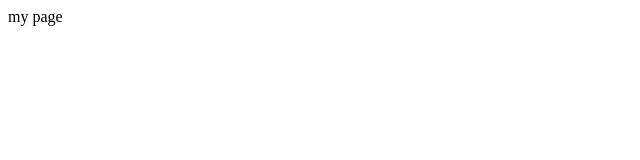
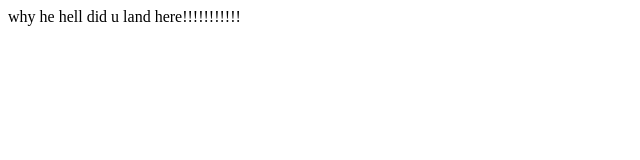
Before and after one commit to sidhu47/test, a plain HTML site: page index.html in a window 1280 px wide. Shown: the whole page, without its empty margins (0-640 px from the left). Drawn offline with Linux system fonts and the light colour scheme.

Commit message:
Update index.html

```diff
--- a/index.html
+++ b/index.html
@@ -3,7 +3,7 @@
   <title>TEST</title>
 </head>
 <body>
-  <h>my page</h>
+  <h>why he hell did u land here!!!!!!!!!!!</h>
 </body>
 
 
```
